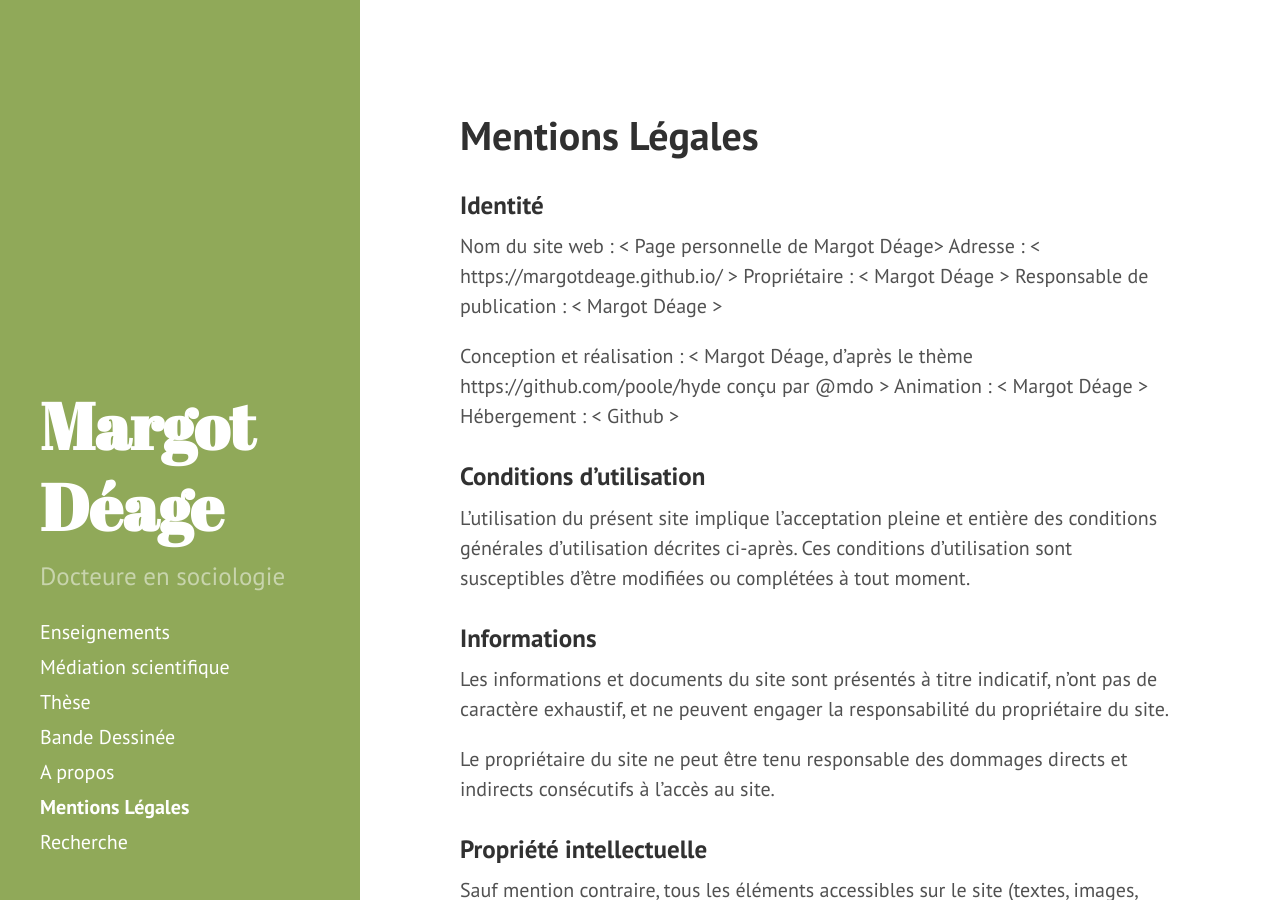
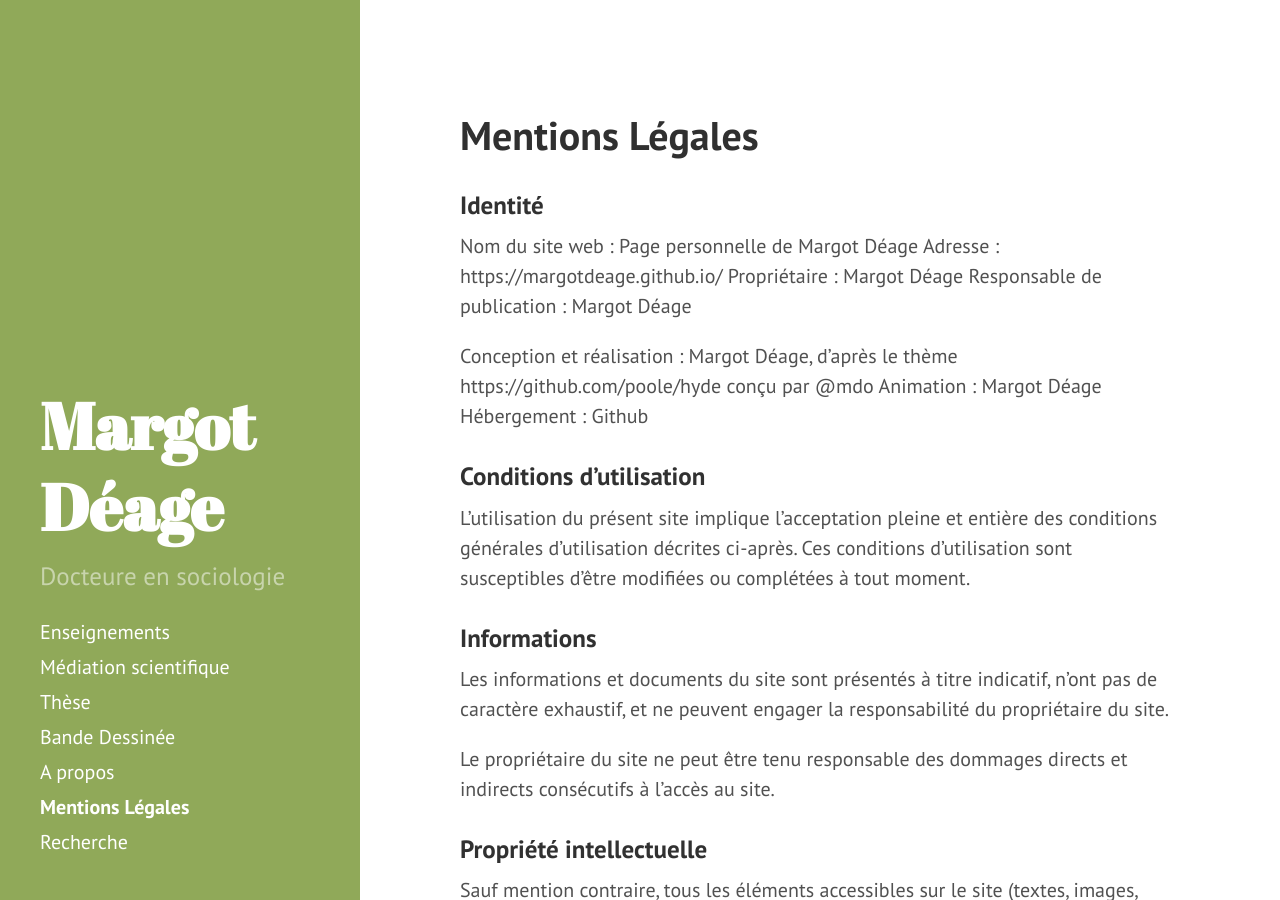
Before and after one commit to margotdeage/margotdeage.github.io, a Jekyll site: the page built from mentionslegales.md, in a window 1280 px wide and 900 px high. Built offline with Jekyll 4.4.1, drawn with Linux system fonts in a browser that asks for light colours; part of the change alters nothing that is shown.

```diff
--- a/mentionslegales.md
+++ b/mentionslegales.md
@@ -6,14 +6,14 @@ title: Mentions Légales
 
 
 ### Identité
-Nom du site web : < Page personnelle de Margot Déage>
-Adresse : < https://margotdeage.github.io/ >
-Propriétaire : < Margot Déage >
-Responsable de publication : < Margot Déage >
+Nom du site web :  Page personnelle de Margot Déage
+Adresse :  https://margotdeage.github.io/
+Propriétaire : Margot Déage
+Responsable de publication :  Margot Déage
 
-Conception et réalisation : < Margot Déage, d'après le thème https://github.com/poole/hyde conçu par @mdo >
-Animation : < Margot Déage >
-Hébergement : < Github >
+Conception et réalisation :  Margot Déage, d'après le thème https://github.com/poole/hyde conçu par @mdo
+Animation :  Margot Déage
+Hébergement :  Github
 
 
 
```
